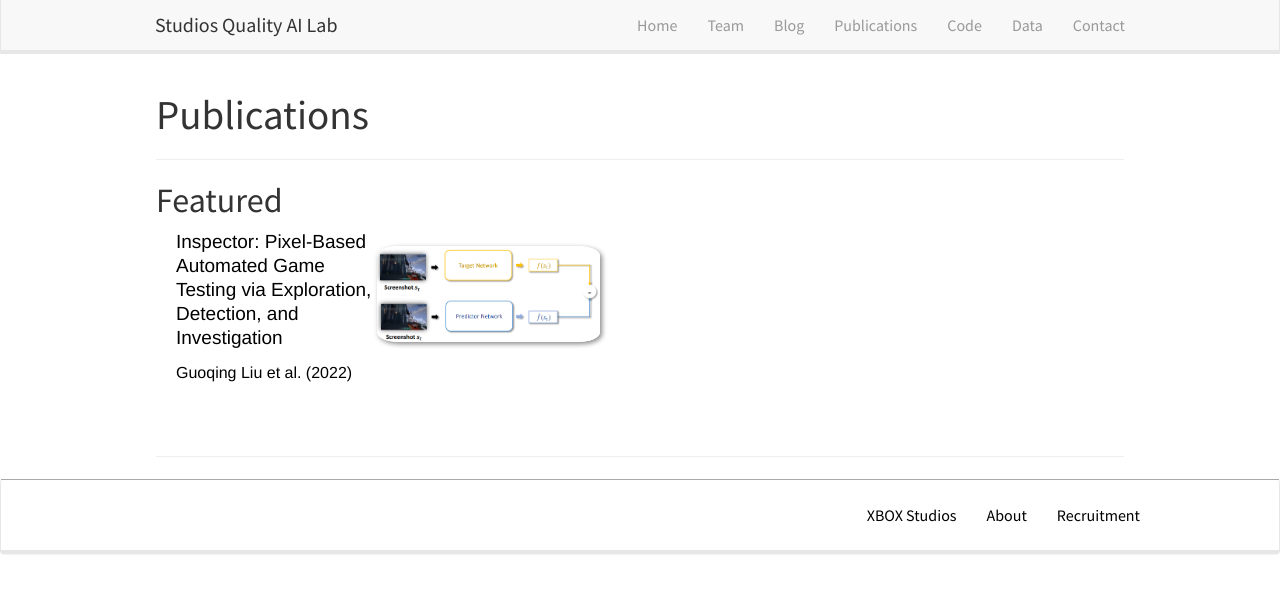
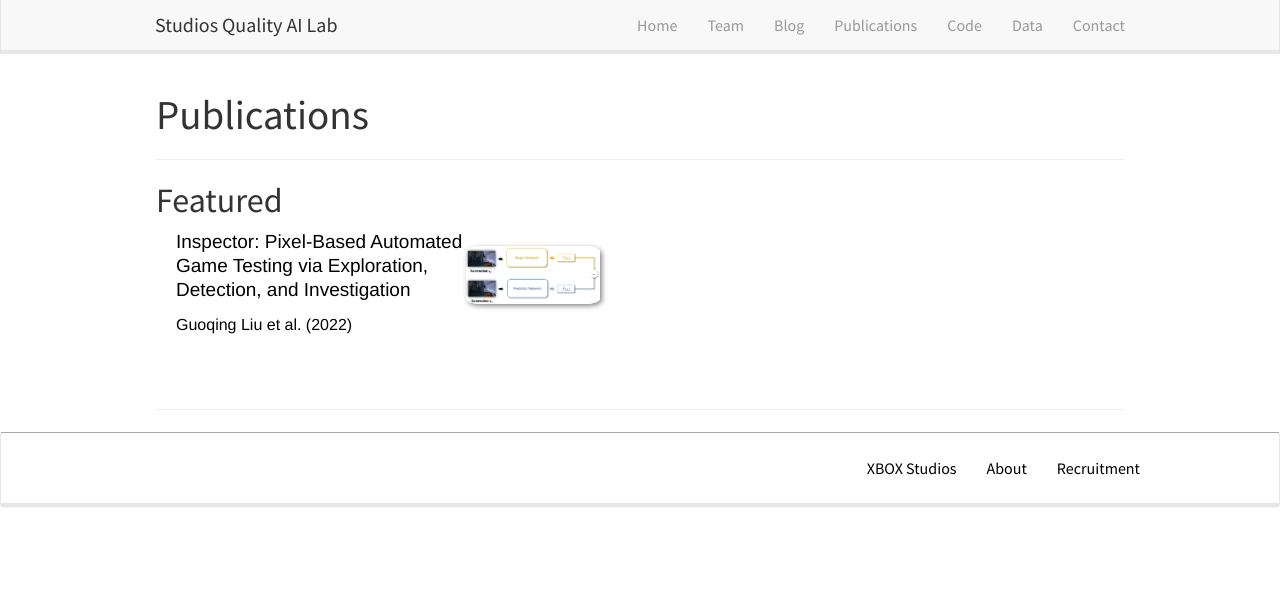
Before and after one commit to Xbox-QuAIL/xbox-quail.github.io, a Jekyll site: the page built from _pages/publications.md, in a window 1280 px wide. Shown: the top 593 px of the page. Built offline with Jekyll 4.4.1, drawn with Linux system fonts in a browser that asks for light colours; nearby versions of some CDN libraries.

```diff
--- a/_pages/publications.md
+++ b/_pages/publications.md
@@ -25,7 +25,7 @@ permalink: /publications/
 
 <div class="col-sm-6 clearfix">
  <div class="row">
- 	<img src="{{ site.url }}{{ site.baseurl }}/images/pubpic/{{ publi.image }}" class="img-responsive" width="50%" style="float: right" />
+ 	<img src="{{ site.url }}{{ site.baseurl }}/images/pubpic/{{ publi.image }}" class="img-responsive" width="30%" style="float: right" />
   <p><a class="pub1" href="{{ publi.link.url }}">{{ publi.title }}</a></p>
   <a class="pub2"> {{ publi.link.display }} </a>
  </div>
```
Also changed, not shown: research/test_blog.md (+1 -2 lines).
